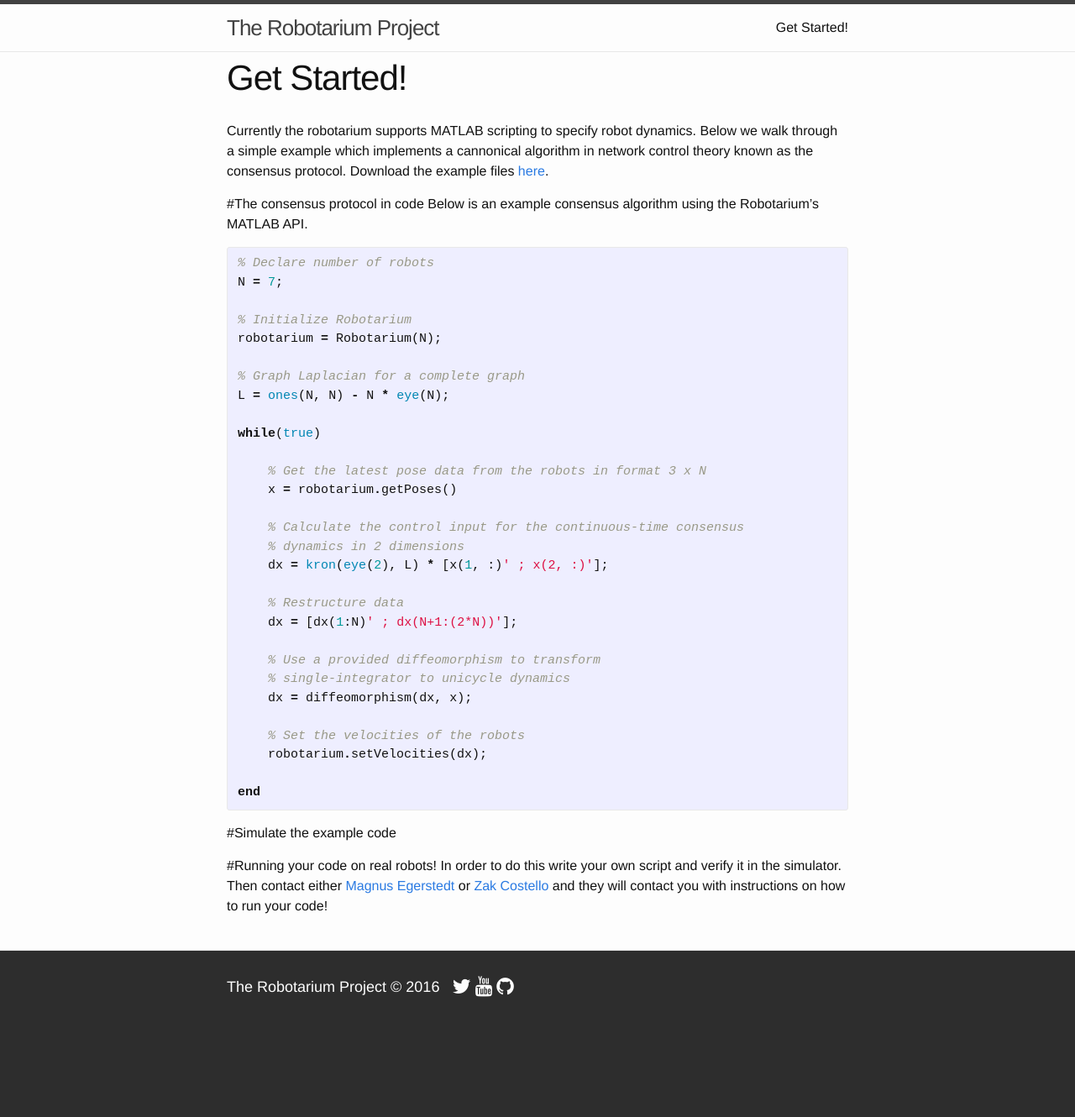
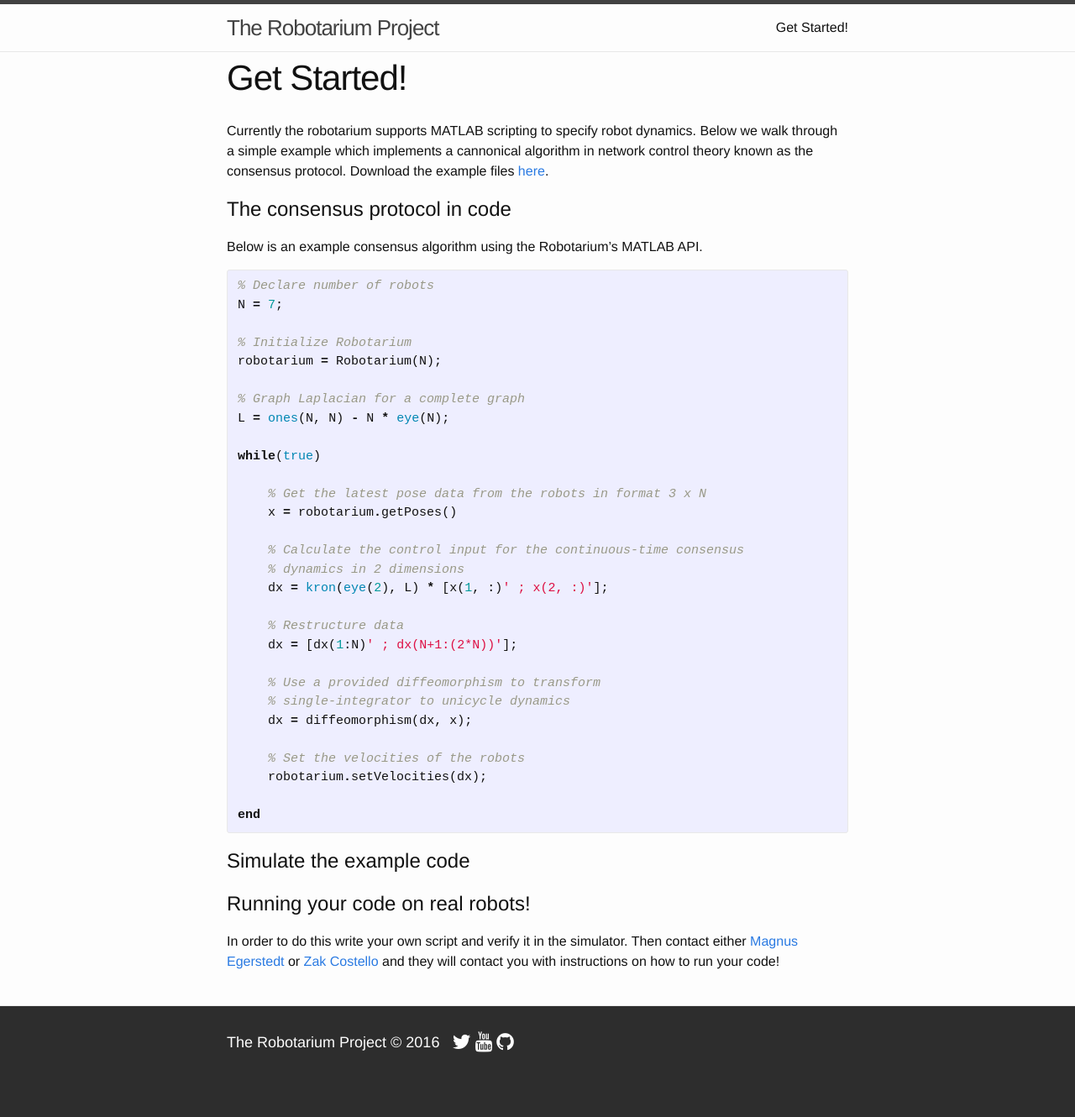
Before and after one commit to robotarium/robotarium.github.i, a Jekyll site: the page built from get_started.md, in a window 1280 px wide. Shown: the whole page at 84% size. Built offline with Jekyll 4.4.1, drawn with Linux system fonts in a browser that asks for light colours; nearby versions of some CDN libraries; before the commit the page ends 1264 px from its top, so only the background shows below that.

Commit message:
Modified markdown so headers should display correctly.

```diff
--- a/get_started.md
+++ b/get_started.md
@@ -6,7 +6,8 @@ permalink: /get_started/
 
 Currently the robotarium supports MATLAB scripting to specify robot dynamics. Below we walk through a simple example which implements a cannonical algorithm in network control theory known as the consensus protocol. Download the example files [here](pathtofiles.com).
 
-#The consensus protocol in code
+The consensus protocol in code
+==============================
 Below is an example consensus algorithm using the Robotarium's MATLAB API.
 
 {% highlight matlab %}
@@ -43,7 +44,9 @@ end
 
 {% endhighlight %}
 
-#Simulate the example code
+Simulate the example code
+=========================
 
-#Running your code on real robots!
+Running your code on real robots!
+=================================
 In order to do this write your own script and verify it in the simulator.  Then contact either [Magnus Egerstedt](mailto:magnus@gatech.edu) or [Zak Costello](mailto:zak.costello@gmail.com) and they will contact you with instructions on how to run your code!
```
Also changed, not shown: index.md (+4 -2 lines).
